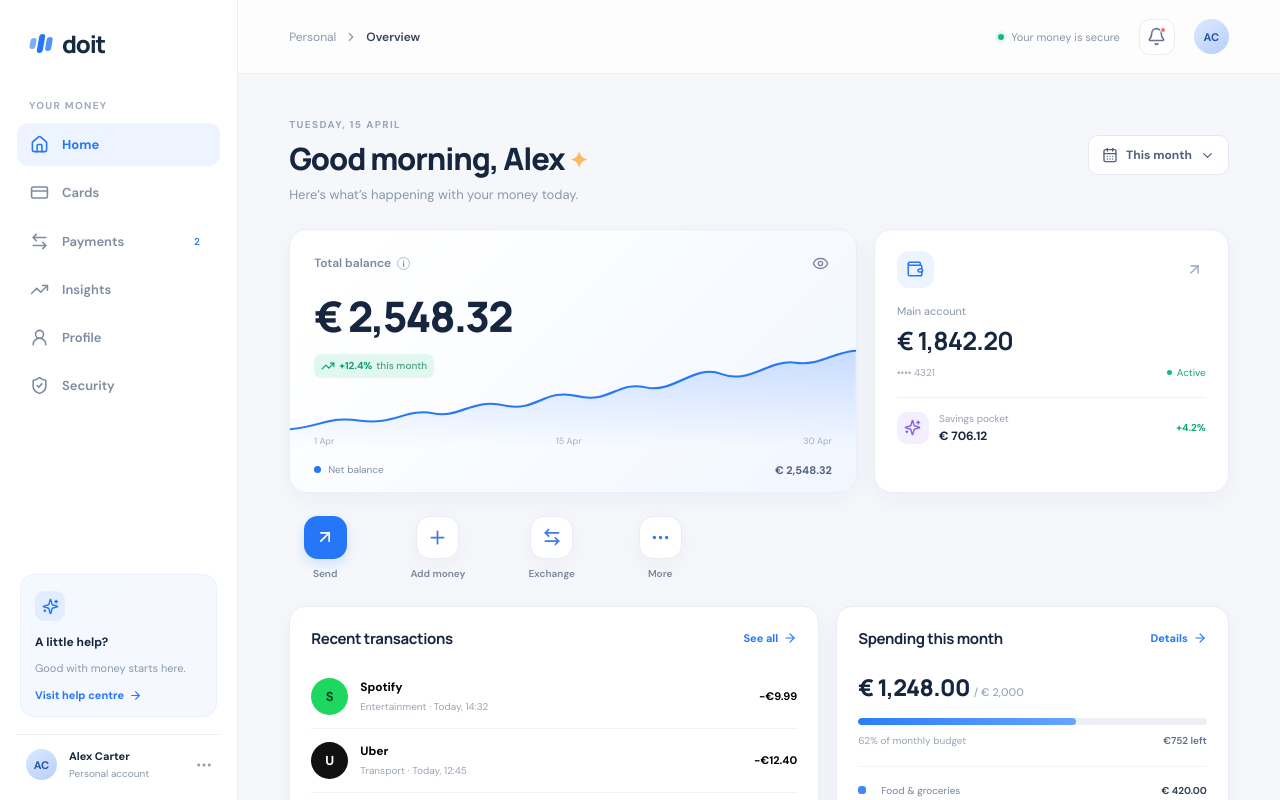
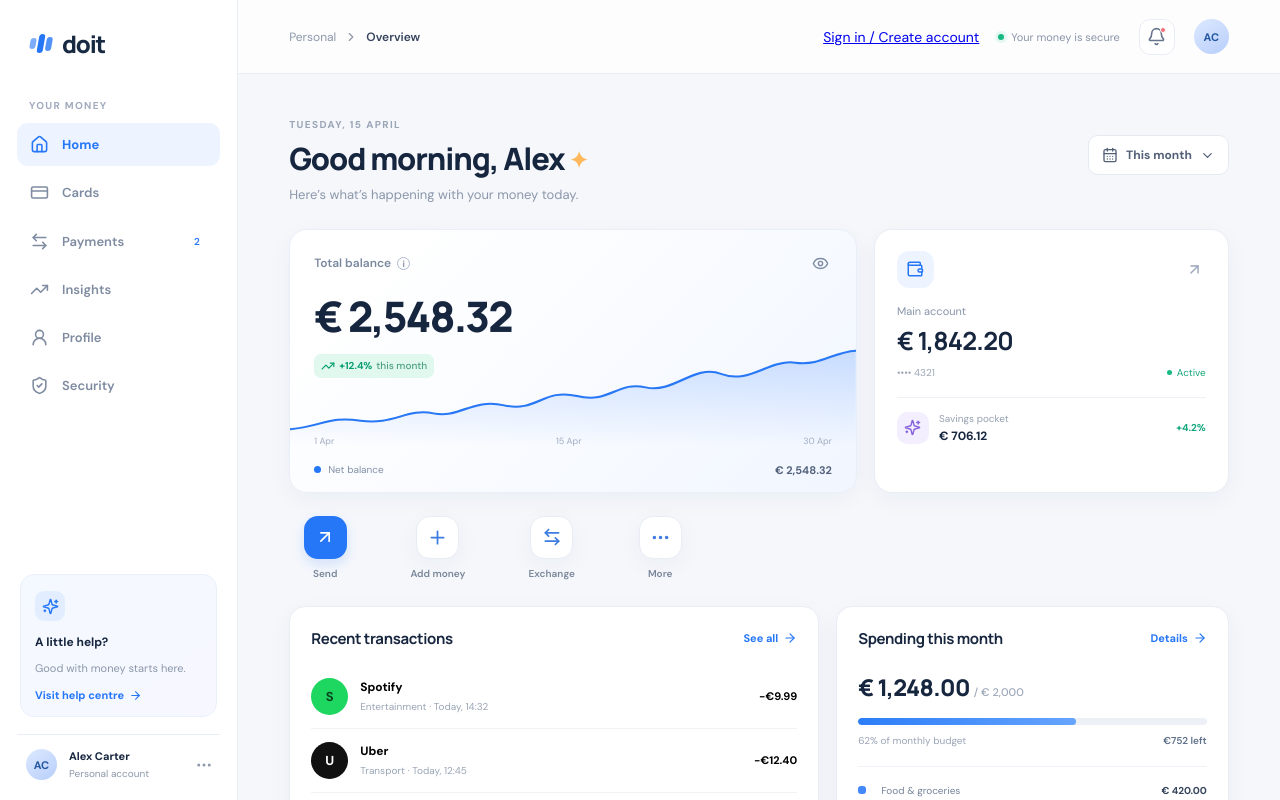
Before and after one commit to Folsik/Doit-it, a Next.js app in the folder web/: page / in a window 1280 px wide. Shown: the top 800 px of the page. Built offline with nearby package versions, Linux system fonts and the light colour scheme.

Commit message:
feat(web): add entry point to onboarding and sign-in

```diff
--- a/web/app/page.tsx
+++ b/web/app/page.tsx
@@ -1,6 +1,7 @@
 "use client";
 
 import { useMemo, useState } from "react";
+import Link from "next/link";
 import { ArrowDownLeft, ArrowLeftRight, ArrowRight, ArrowUpRight, Bell, CalendarDays, CheckCircle2, ChevronDown, ChevronRight, CreditCard, Eye, EyeOff, Fingerprint, Gift, Globe2, Home, LockKeyhole, Menu, MoreHorizontal, Plus, Search, Settings2, ShieldCheck, SlidersHorizontal, Sparkles, TrendingDown, TrendingUp, UserRound, Wallet, X } from "lucide-react";
 
 type Page = "Home" | "Cards" | "Payments" | "Insights" | "Profile" | "Security" | "Transactions";
@@ -47,7 +48,7 @@ export default function DashboardPage() {
   return <div className="app-shell">
     <aside className={"sidebar "+(menuOpen?"sidebar-open":"")}><div className="sidebar-brand"><Brand/><button className="icon-button mobile-close" onClick={()=>setMenuOpen(false)} aria-label="Close menu"><X size={19}/></button></div><div className="workspace-label">YOUR MONEY</div><nav className="side-nav" aria-label="Main navigation">{navItems.map(({label,icon:Icon})=><button key={label} className={"nav-link "+(page===label||(label==="Payments"&&page==="Transactions")?"active":"")} onClick={()=>go(label)}><Icon size={19}/><span>{label}</span>{label==="Payments"&&<span className="nav-count">2</span>}</button>)}<button className={"nav-link "+(page==="Security"?"active":"")} onClick={()=>go("Security")}><ShieldCheck size={19}/><span>Security</span></button></nav><div className="sidebar-bottom"><div className="help-card"><span className="help-icon"><Sparkles size={17}/></span><strong>A little help?</strong><p>Good with money starts here.</p><button onClick={()=>notify("Help centre is coming soon")}>Visit help centre <ArrowRight size={13}/></button></div><button className="profile-mini" onClick={()=>go("Profile")}><span className="avatar">AC</span><span className="profile-mini-copy"><strong>Alex Carter</strong><small>Personal account</small></span><MoreHorizontal size={18}/></button></div></aside>
     {menuOpen&&<button className="mobile-scrim" aria-label="Close navigation" onClick={()=>setMenuOpen(false)}/>}
-    <main className="main-area"><header className="topbar"><div className="topbar-left"><button className="icon-button menu-toggle" onClick={()=>setMenuOpen(true)} aria-label="Open menu"><Menu size={21}/></button><span className="breadcrumb">Personal <ChevronRight size={14}/><strong>{titles[page]}</strong></span></div><div className="topbar-actions"><span className="secure-label"><span className="secure-dot"/> Your money is secure</span><button className="icon-button notification-button" onClick={()=>notify("You're all caught up")} aria-label="Notifications"><Bell size={19}/><i/></button><button className="avatar top-avatar" onClick={()=>go("Profile")} aria-label="Open profile">AC</button></div></header>
+    <main className="main-area"><header className="topbar"><div className="topbar-left"><button className="icon-button menu-toggle" onClick={()=>setMenuOpen(true)} aria-label="Open menu"><Menu size={21}/></button><span className="breadcrumb">Personal <ChevronRight size={14}/><strong>{titles[page]}</strong></span></div><div className="topbar-actions"><Link href="/auth" className="onboarding-link">Sign in / Create account</Link><span className="secure-label"><span className="secure-dot"/> Your money is secure</span><button className="icon-button notification-button" onClick={()=>notify("You're all caught up")} aria-label="Notifications"><Bell size={19}/><i/></button><button className="avatar top-avatar" onClick={()=>go("Profile")} aria-label="Open profile">AC</button></div></header>
     <div className="page-content">
     {page==="Home"&&<><div className="welcome-row"><div><p className="eyebrow">TUESDAY, 15 APRIL</p><h1>Good morning, Alex <span className="wave">✦</span></h1><p className="muted">Here’s what’s happening with your money today.</p></div><button className="secondary-button date-button"><CalendarDays size={16}/> This month <ChevronDown size={15}/></button></div>
       <section className="hero-grid"><article className="balance-card"><div className="balance-card-top"><span>Total balance <span className="info-dot">i</span></span><button className="balance-visibility" onClick={()=>setShowBalance(!showBalance)} aria-label="Toggle balance">{showBalance?<Eye size={17}/>:<EyeOff size={17}/>}</button></div><div className="balance-number">{showBalance?"€ 2,548.32":"€ ••••••"}</div><div className="balance-change"><TrendingUp size={14}/> +12.4% <span>this month</span></div><div className="chart-labels"><span>1 Apr</span><span>15 Apr</span><span>30 Apr</span></div><Chart/><div className="balance-footer"><span><i className="legend-dot"/>Net balance</span><strong>{showBalance?"€ 2,548.32":"••••••"}</strong></div></article>
```
